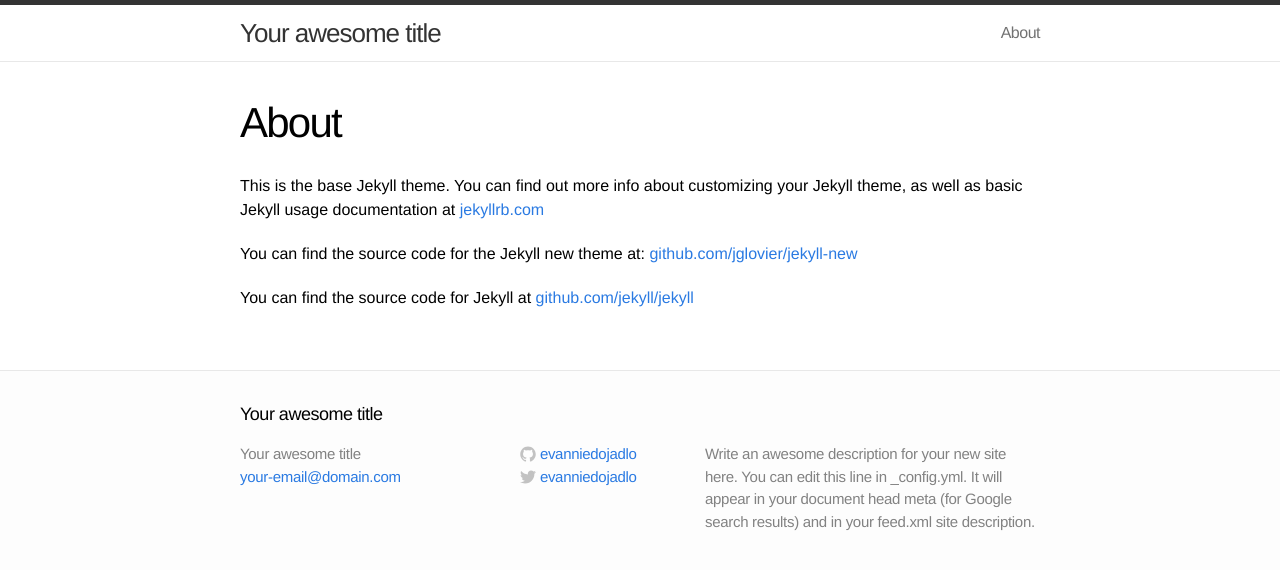
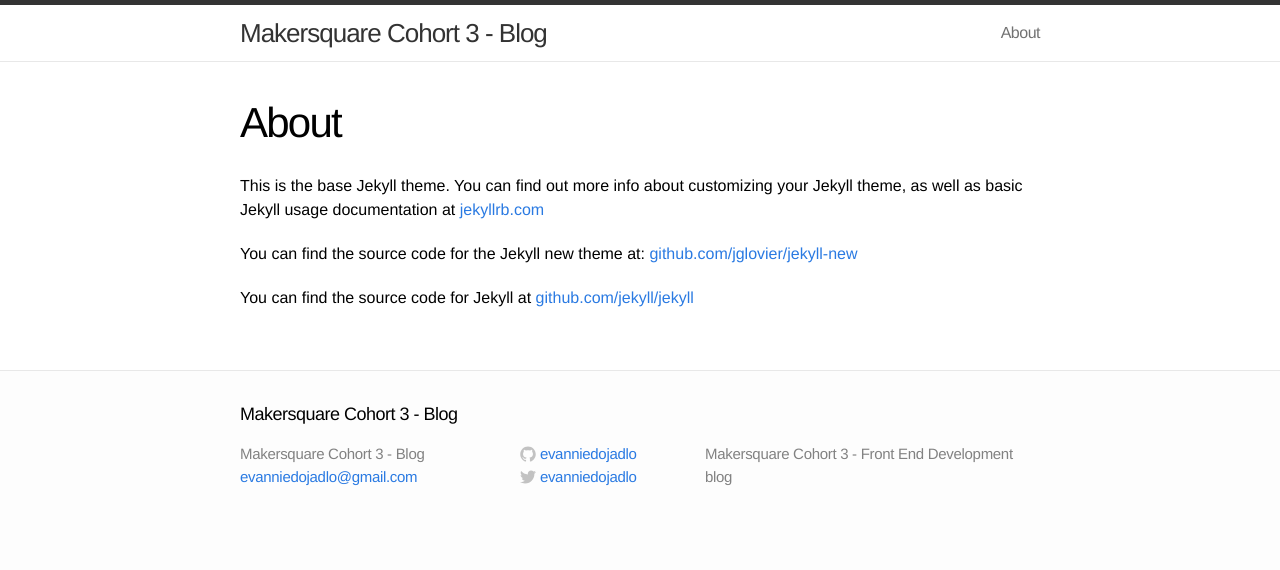
Before and after one commit to evanniedojadlo/evanniedojadlo.github.io, a Jekyll site: the page built from about.md, in a window 1280 px wide. Shown: the top 570 px of the page. Built offline with Jekyll 4.4.1, drawn with Linux system fonts in a browser that asks for light colours.

Commit message:
Updated the yml file with my accurate information.

```diff
--- a/_config.yml
+++ b/_config.yml
@@ -1,9 +1,9 @@
 # Site settings
-title: Your awesome title
-email: your-email@domain.com
-description: "Write an awesome description for your new site here. You can edit this line in _config.yml. It will appear in your document head meta (for Google search results) and in your feed.xml site description."
+title: Makersquare Cohort 3 - Blog
+email: evanniedojadlo@gmail.com
+description: "Makersquare Cohort 3 - Front End Development blog"
 baseurl: ""
-url: "http://yourdomain.com"
+url: "http://mobiletester.me"
 twitter_username: evanniedojadlo
 github_username:  evanniedojadlo
 
```
